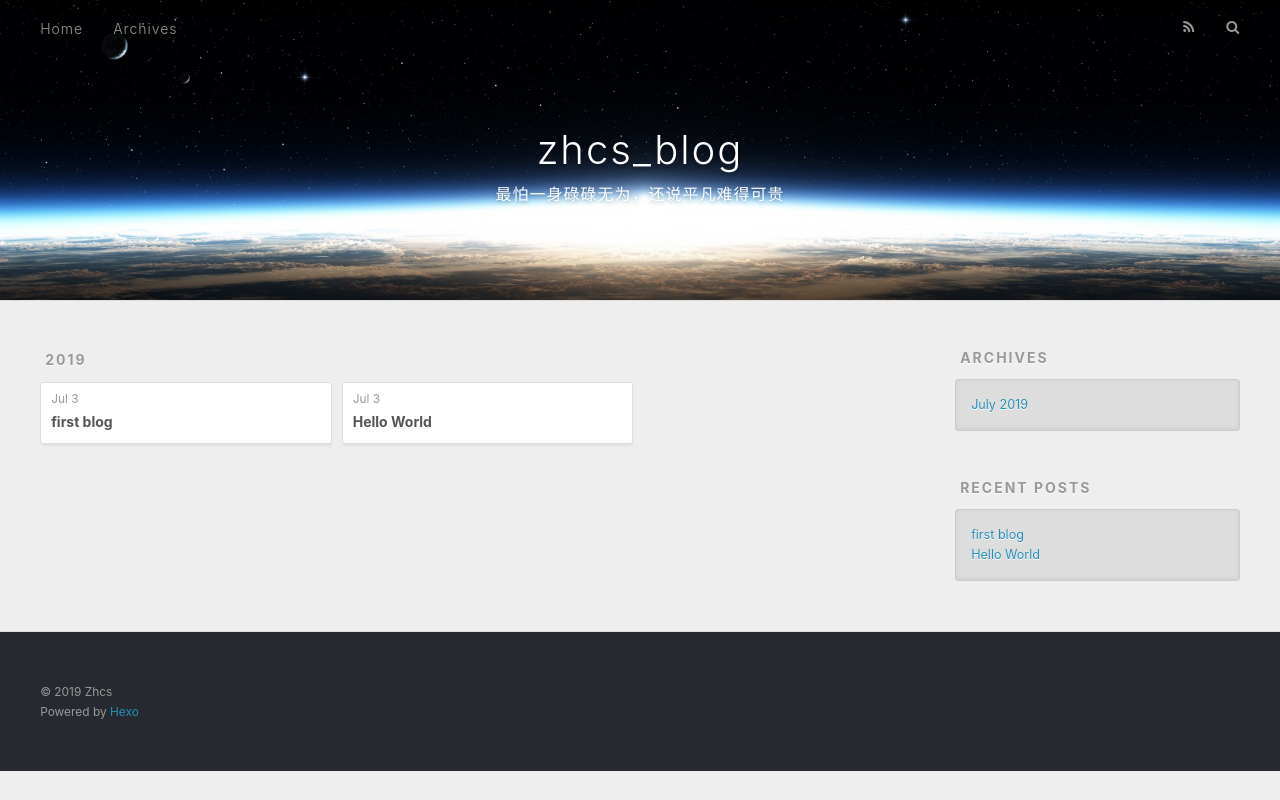
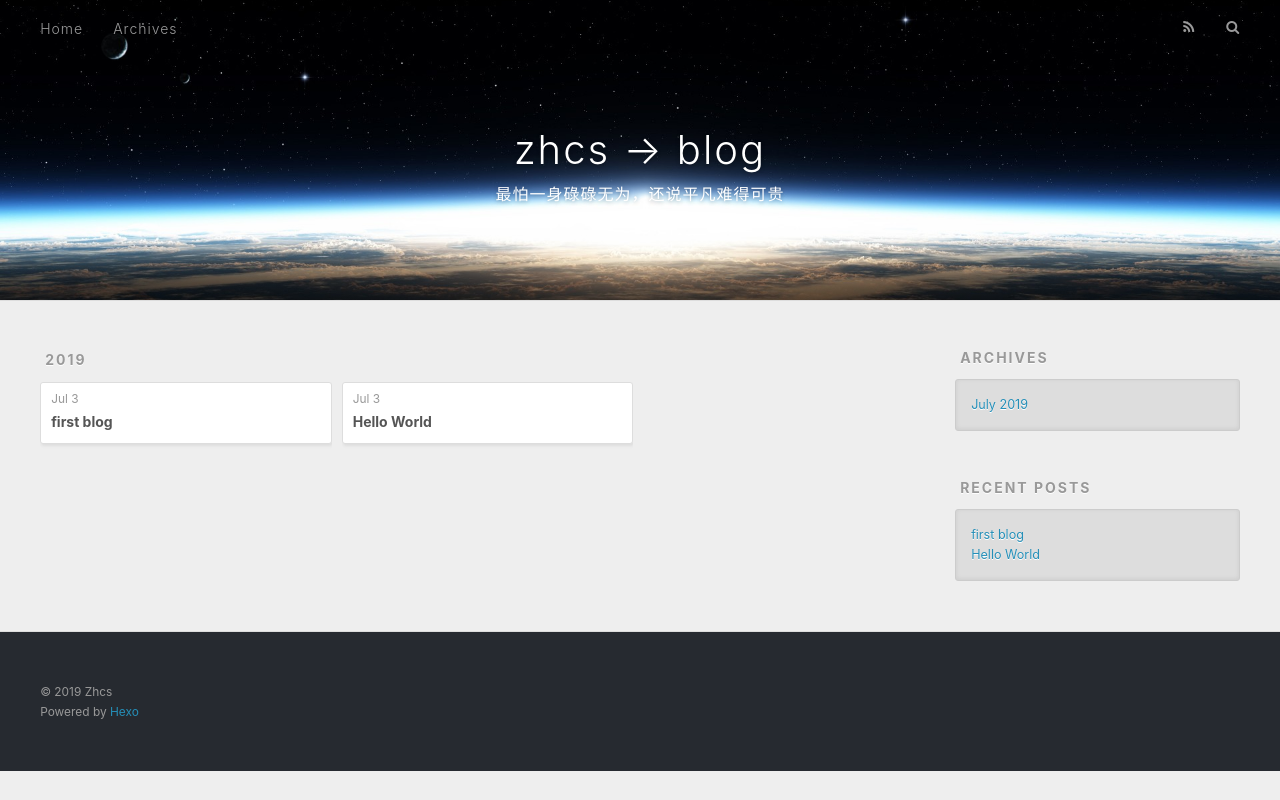
Before and after one commit to zzhhch/zzhhch.github.io, a plain HTML site: page archives/2019/07/index.html in a window 1280 px wide. Drawn offline with nearby package versions, Linux system fonts and the light colour scheme.

Commit message:
Site updated: 2019-07-03 10:22:48

```diff
--- a/archives/2019/07/index.html
+++ b/archives/2019/07/index.html
@@ -5,20 +5,20 @@
 
 
 
-  <title>Archives: 2019/7 | zhcs_blog</title>
+  <title>Archives: 2019/7 | zhcs → blog</title>
   <meta name="viewport" content="width=device-width, initial-scale=1, maximum-scale=1">
   <meta name="description" content="coding is my life">
 <meta property="og:type" content="website">
-<meta property="og:title" content="zhcs_blog">
+<meta property="og:title" content="zhcs → blog">
 <meta property="og:url" content="http://yoursite.com/archives/2019/07/index.html">
-<meta property="og:site_name" content="zhcs_blog">
+<meta property="og:site_name" content="zhcs → blog">
 <meta property="og:description" content="coding is my life">
 <meta property="og:locale" content="Chinese">
 <meta name="twitter:card" content="summary">
-<meta name="twitter:title" content="zhcs_blog">
+<meta name="twitter:title" content="zhcs → blog">
 <meta name="twitter:description" content="coding is my life">
 
-    <link rel="alternate" href="/atom.xml" title="zhcs_blog" type="application/atom+xml">
+    <link rel="alternate" href="/atom.xml" title="zhcs → blog" type="application/atom+xml">
 
 
     <link rel="icon" href="/favicon.png">
@@ -37,7 +37,7 @@
   <div id="header-outer" class="outer">
     <div id="header-title" class="inner">
       <h1 id="logo-wrap">
-        <a href="/" id="logo">zhcs_blog</a>
+        <a href="/" id="logo">zhcs → blog</a>
       </h1>
 
         <h2 id="subtitle-wrap">
```
Also changed, not shown: 2019/07/03/first-blog/index.html (+4 -4 lines), 2019/07/03/hello-world/index.html (+4 -4 lines), archives/2019/index.html (+6 -6 lines), archives/index.html (+6 -6 lines), index.html (+6 -6 lines).
